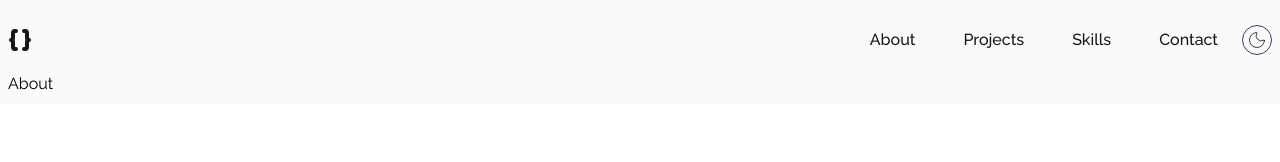
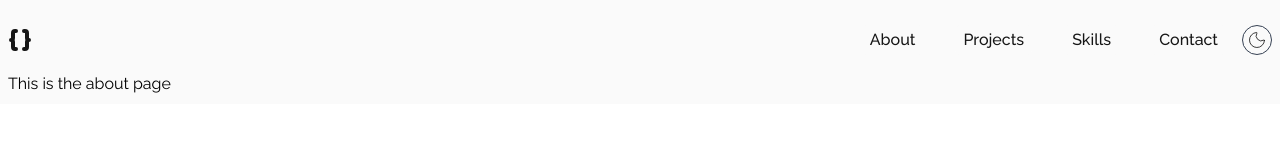
Before and after one commit to nurmohammadpro/Portfolio-Website, a React (Vite) app: page /about in a window 1280 px wide. Shown: the top 162 px of the page. Built offline with nearby package versions, Linux system fonts and the light colour scheme.

Commit message:
new page has been created

```diff
--- a/src/pages/About.jsx
+++ b/src/pages/About.jsx
@@ -1,5 +1,9 @@
 const About = () => {
-  return <div>About</div>;
+  return (
+    <div>
+      This is the about page
+    </div>
+  )
 };
 
-export default About;
+export default About
```
